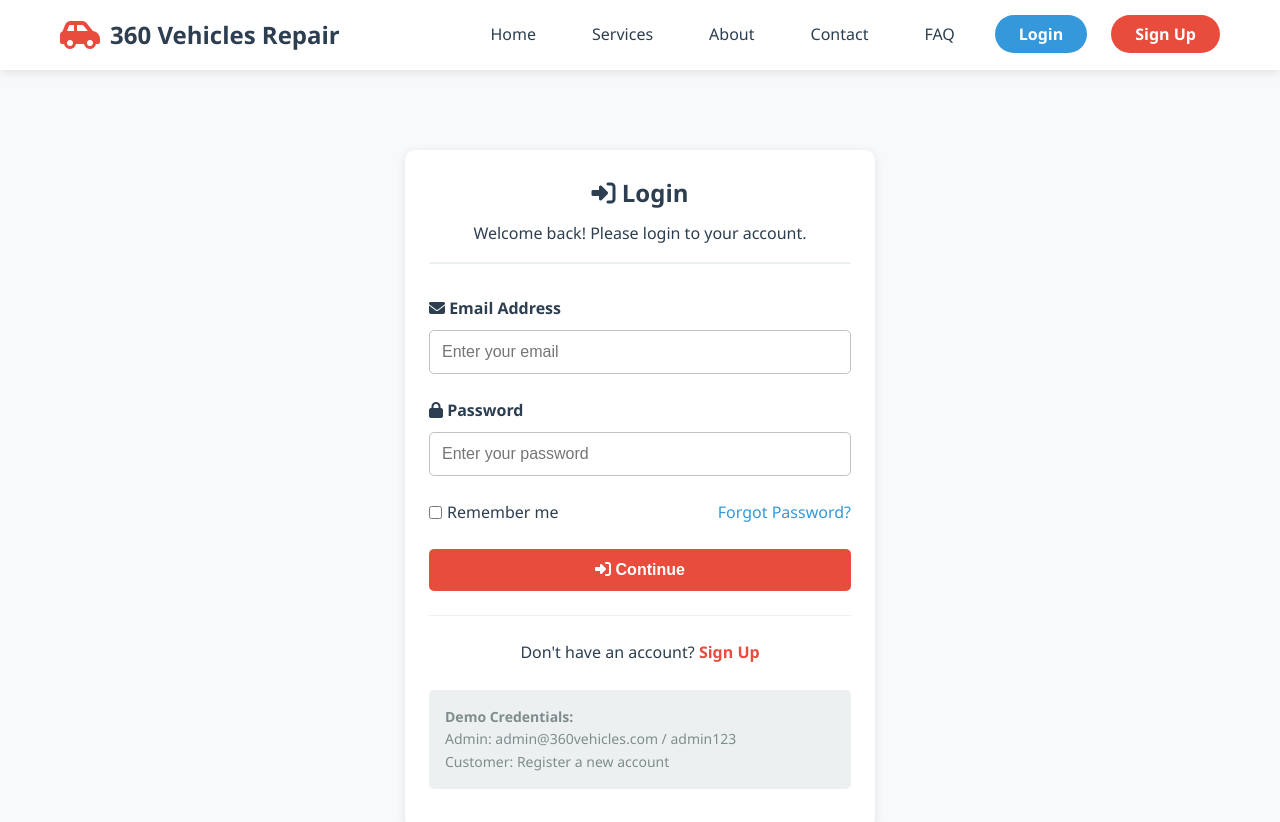
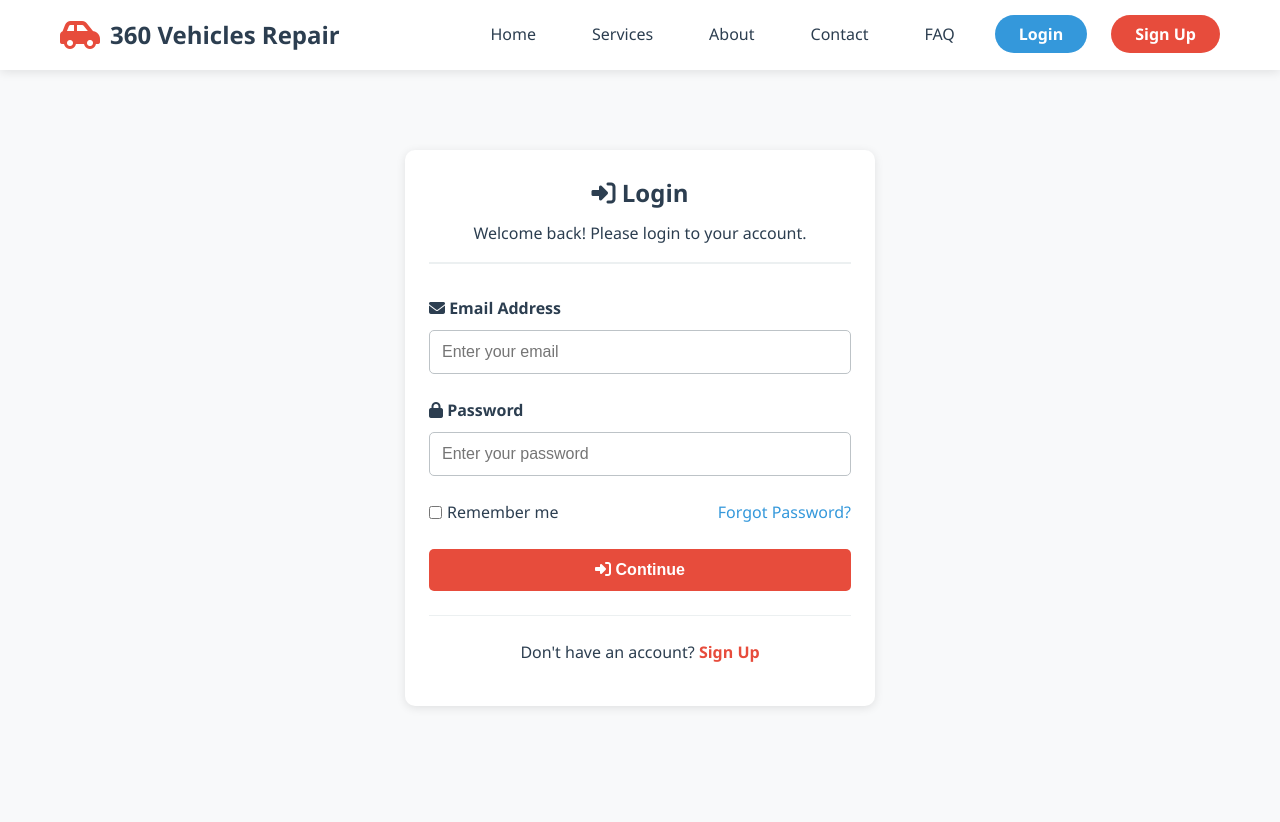
Before and after one commit to SirOrland/360-vehicles-repair-next, a Next.js app: page /auth/login in a window 1280 px wide. Shown: the top 822 px of the page. Built offline with nearby package versions, Linux system fonts and the light colour scheme; no server answers.

Commit message:
Update page.tsx
update login page

```diff
--- a/src/app/auth/login/page.tsx
+++ b/src/app/auth/login/page.tsx
@@ -89,14 +89,6 @@ function LoginForm() {
                   <Link href="/auth/register" style={{ color: "var(--secondary-color)", fontWeight: 600 }}>Sign Up</Link>
                 </p>
               </div>
-
-              <div style={{ marginTop: "1.5rem", padding: "1rem", backgroundColor: "var(--light-bg)", borderRadius: 5 }}>
-                <p style={{ margin: 0, fontSize: "0.875rem", color: "var(--light-text)" }}>
-                  <strong>Demo Credentials:</strong><br />
-                  Admin: admin@360vehicles.com / admin123<br />
-                  Customer: Register a new account
-                </p>
-              </div>
             </div>
           </div>
         </div>
```
